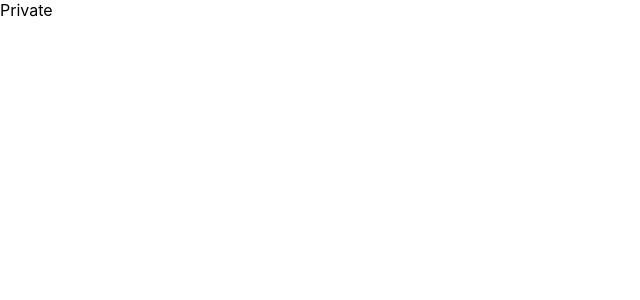
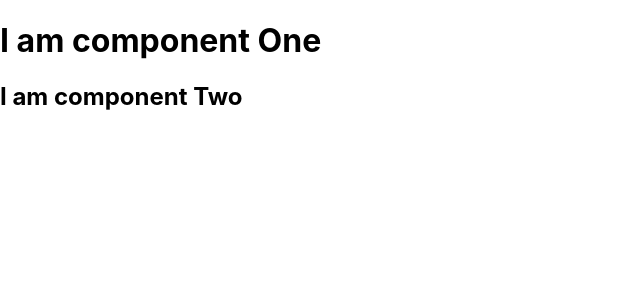
Before and after one commit to VarunChoudhary7/React, a React (Create React App) app in the folder myapp/: page / in a window 1280 px wide. Shown: the top 300 px of the page, without its empty margins (0-640 px from the left). Built offline with nearby package versions, Linux system fonts and the light colour scheme.

Commit message:
React-6th 3rd

```diff
--- a/myapp/package.json
+++ b/myapp/package.json
@@ -8,7 +8,9 @@
     "@testing-library/user-event": "^12.8.3",
     "react": "^17.0.2",
     "react-dom": "^17.0.2",
+    "react-redux": "^7.2.6",
     "react-scripts": "4.0.3",
+    "redux": "^4.1.2",
     "web-vitals": "^1.1.2"
   },
   "scripts": {
--- a/myapp/src/App.js
+++ b/myapp/src/App.js
@@ -1,17 +1,15 @@
-import Description from "./Components/Description";
-import Description2 from "./Components/Description2";
+import { useState } from 'react';
+import One from "./Components/One";
 
 const App = () => {
 
-  return (
-    <div>
-      {/* <Description admin={true} /> */}
-      <Description admin={false} />
+    const [data, setData] = useState([{ password: "abcd" }, { password: "12345" }])
 
-      {/* <Description2 /> */}
-
-    </div>
-  )
+    return (
+        <div>
+            <One data={data} />
+        </div>
+    )
 }
 
 export default App;
--- a/myapp/src/Components/Description.js
+++ /dev/null
@@ -1,13 +0,0 @@
-import Enhancer from "../HOC/Enhancer";
-
-const Description = ({ heading }) => {
-    console.log(heading)
-    return (
-        <div>
-            <h1>{heading}</h1>
-            <div>I am waste text</div>
-        </div>
-    )
-}
-
-export default Enhancer(Description);
--- a/myapp/src/Components/Description2.js
+++ /dev/null
@@ -1,11 +0,0 @@
-import Enhancer from "../HOC/Enhancer";
-const Description2 = () => {
-    return (
-        <div>
-            Lorem ipsum
-            hue hue
-        </div>
-    )
-}
-
-export default Enhancer(Description2);
--- /dev/null
+++ b/myapp/src/Components/One.js
@@ -0,0 +1,12 @@
+import Two from "./Two";
+
+const One = (data) => {
+    return (
+        <div>
+            <h1>I am component One</h1>
+            <Two data={data} />
+        </div>
+    )
+}
+
+export default One;
--- /dev/null
+++ b/myapp/src/Components/Two.js
@@ -0,0 +1,11 @@
+const Two = (data) => {
+    console.log(data)
+    return (
+        <div>
+            <h2>I am component Two</h2>
+
+        </div>
+    )
+}
+
+export default Two;
--- a/myapp/src/HOC/Enhancer.js
+++ b/myapp/src/HOC/Enhancer.js
@@ -1,4 +1,4 @@
-import Description from "../Components/Description";
+
 const Enhancer = (Component) => {
 
     return ({ admin }) => admin ? <Component /> : "Private"
```
Also changed, not shown: 1 other file (tests, documents, lock files or other folders).
